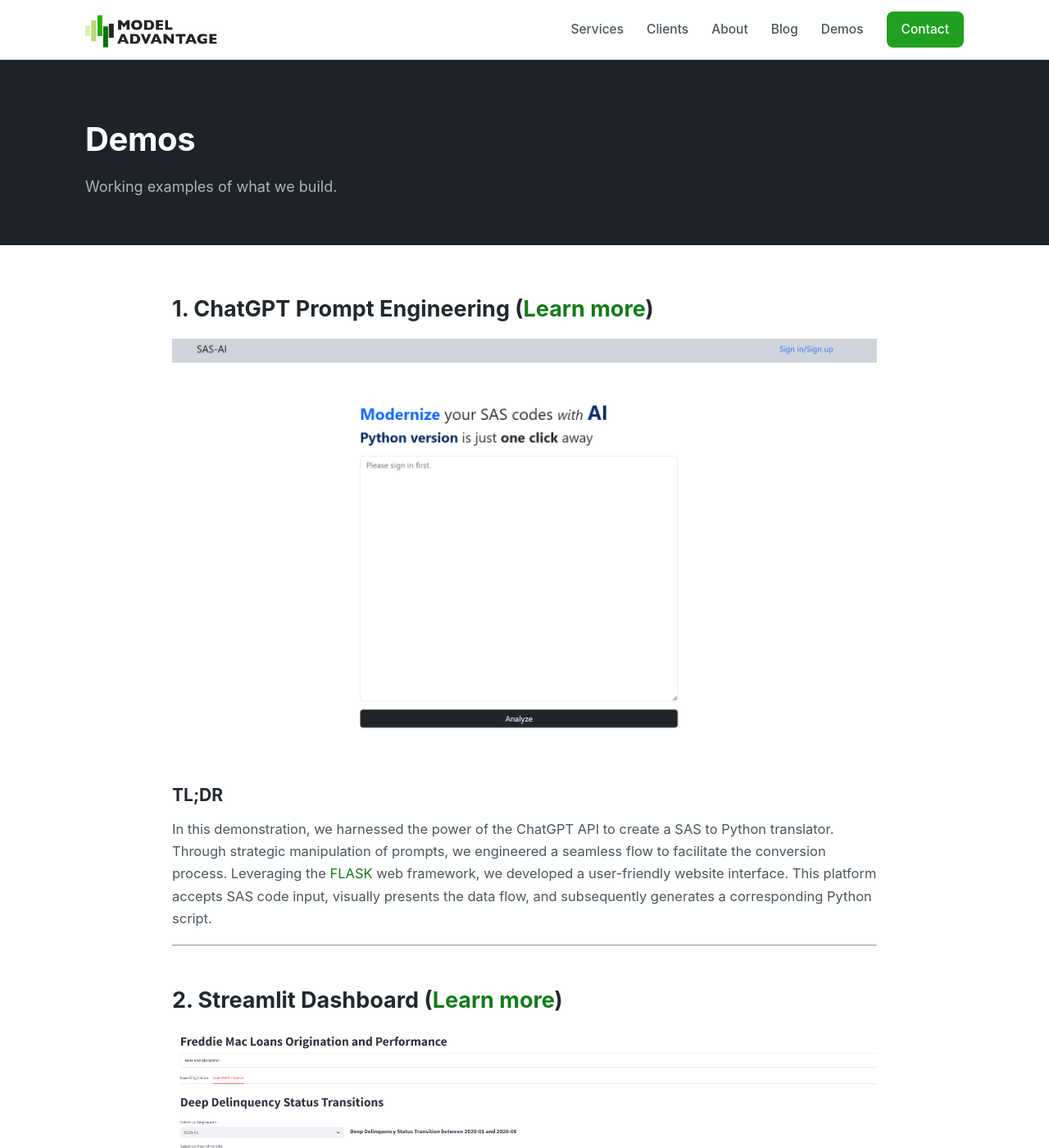
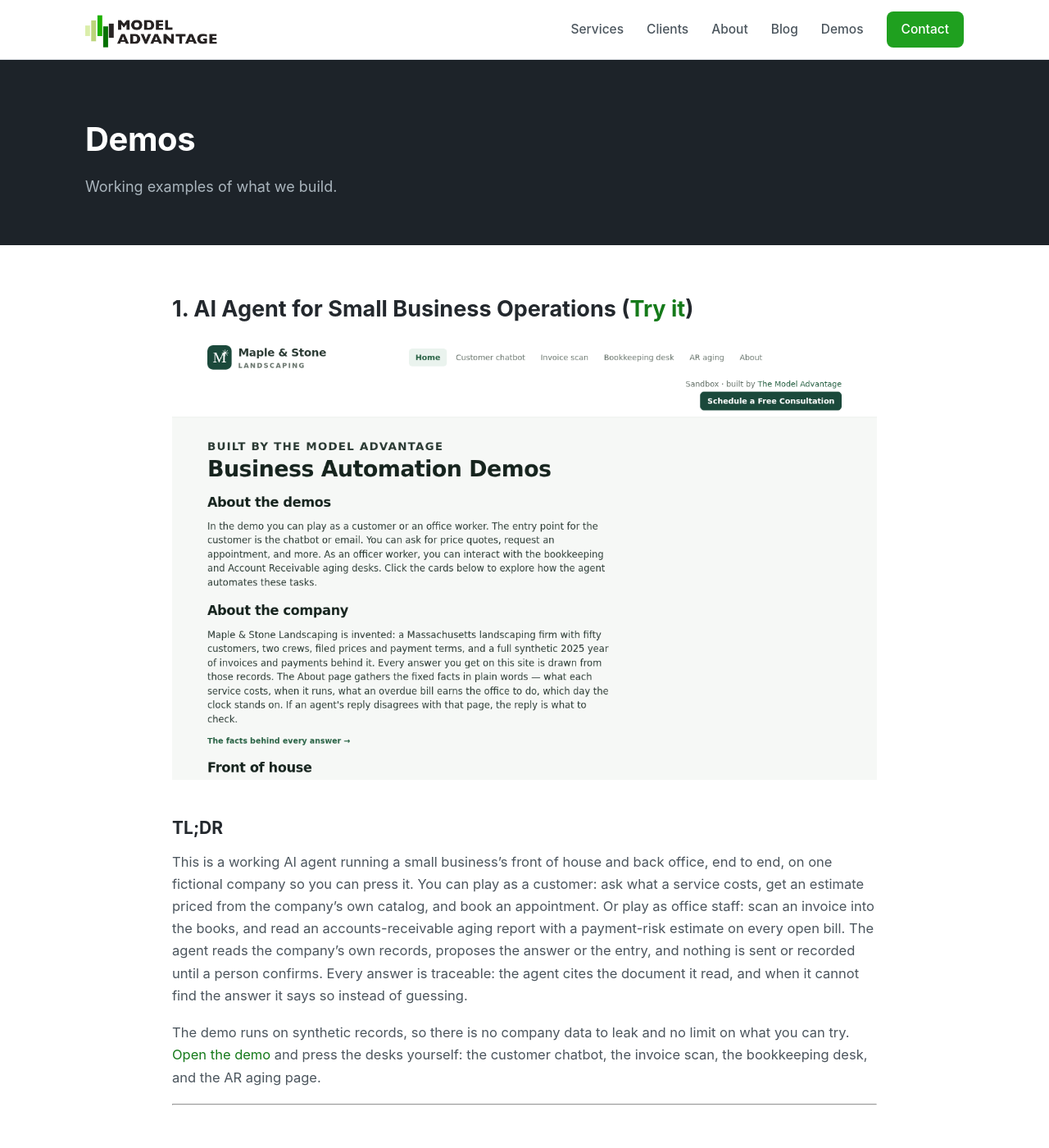
Before and after one commit to beyondrisks/beyondrisks.github.io, a Jekyll site: the page built from docs/_pages/demos.md, in a window 1280 px wide and 1400 px high. Shown: the whole window at 82% size. Built offline with Jekyll 4.4.1, drawn with Linux system fonts in a browser that asks for light colours.

Commit message:
Demos: replace the SAS-to-Python demo with the SMB AI agent demo
The first demo is now the live AI agent running a small business's
front and back office (demo.themodeladvantage.com), with a fresh
screenshot of its landing page. The Streamlit dashboard stays as demo 2.
The SAS-to-Python translator app is retired from the page; it remains
referenced as a capability in services/about prose, which is unchanged.

```diff
--- a/docs/_pages/demos.md
+++ b/docs/_pages/demos.md
@@ -5,11 +5,13 @@ title: "Demos"
 subtitle: "Working examples of what we build."
 ---
 
-## 1. ChatGPT Prompt Engineering ([Learn more](https://modeladvantage.pythonanywhere.com/))
-![SAS-Python-ChatGPT][prompt_engineering]
+## 1. AI Agent for Small Business Operations ([Try it](https://demo.themodeladvantage.com/))
+![SMB AI Agent Demo][smb_agent_demo]
 
 ### TL;DR
-In this demonstration, we harnessed the power of the ChatGPT API to create a SAS to Python translator. Through strategic manipulation of prompts, we engineered a seamless flow to facilitate the conversion process. Leveraging the [FLASK](https://flask.palletsprojects.com/) web framework, we developed a user-friendly website interface. This platform accepts SAS code input, visually presents the data flow, and subsequently generates a corresponding Python script.
+This is a working AI agent running a small business's front of house and back office, end to end, on one fictional company so you can press it. You can play as a customer: ask what a service costs, get an estimate priced from the company's own catalog, and book an appointment. Or play as office staff: scan an invoice into the books, and read an accounts-receivable aging report with a payment-risk estimate on every open bill. The agent reads the company's own records, proposes the answer or the entry, and nothing is sent or recorded until a person confirms. Every answer is traceable: the agent cites the document it read, and when it cannot find the answer it says so instead of guessing.
+
+The demo runs on synthetic records, so there is no company data to leak and no limit on what you can try. [Open the demo](https://demo.themodeladvantage.com/) and press the desks yourself: the customer chatbot, the invoice scan, the bookkeeping desk, and the AR aging page.
 
 ---
 
@@ -27,4 +29,4 @@ Furthermore, Streamlit simplifies deployment, offering seamless integration with
 In summary, our Freddie Mac Loan Performance Dashboard leverages the power of Streamlit to provide an engaging and accessible platform for analyzing loan performance data. With its cost-effective development process and effortless cloud deployment capabilities, Streamlit empowers us to deliver valuable insights efficiently, driving informed decision-making and enhancing collaboration within our organization.
 
 [dashboard_screenshot]: ../assets/images/dashboard_screenshot.png
-[prompt_engineering]: ../assets/images/sas_python_screenshot.png
+[smb_agent_demo]: ../assets/images/smb_agent_demo.png
```
Also changed, not shown: docs/assets/images/smb_agent_demo.png (added).
